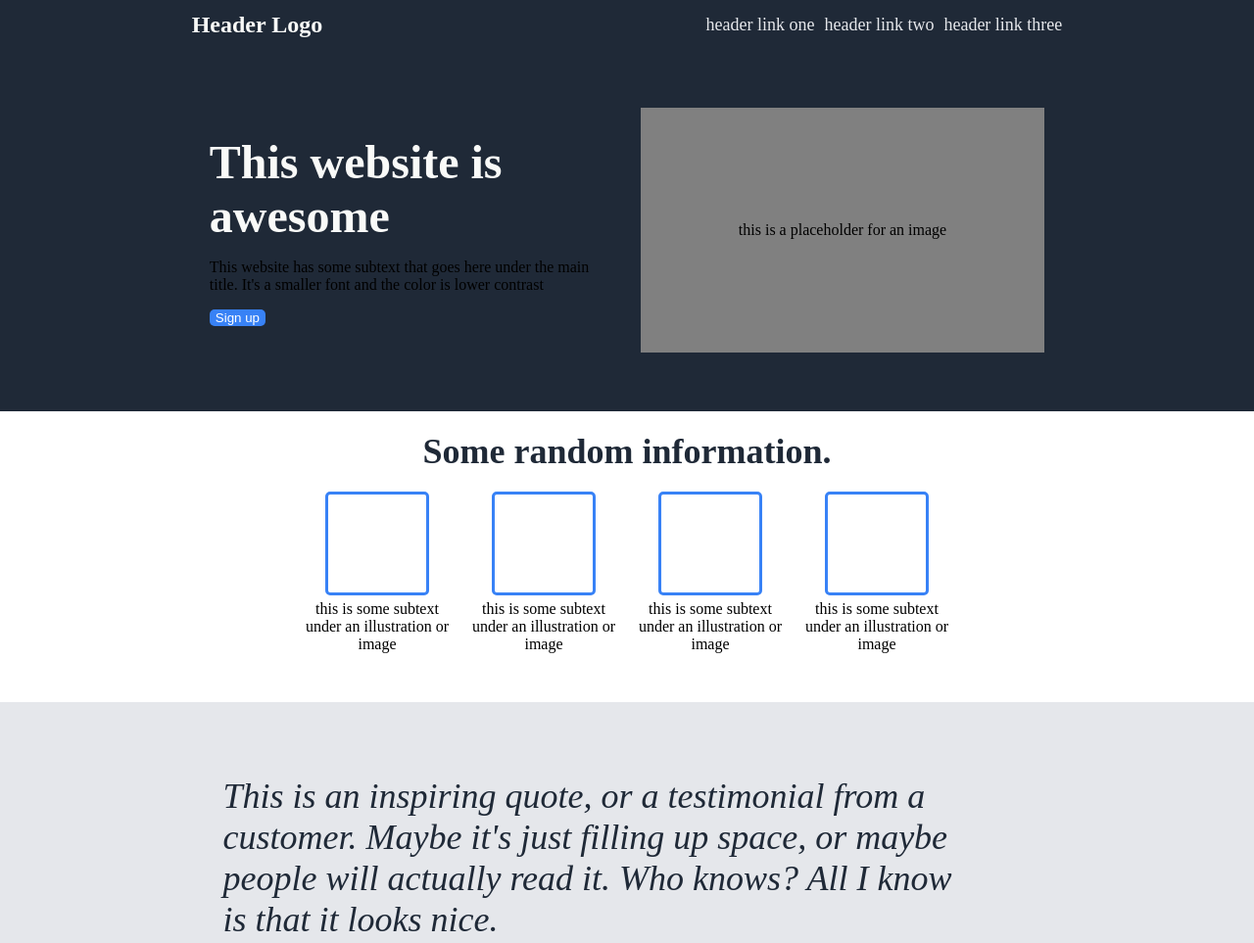
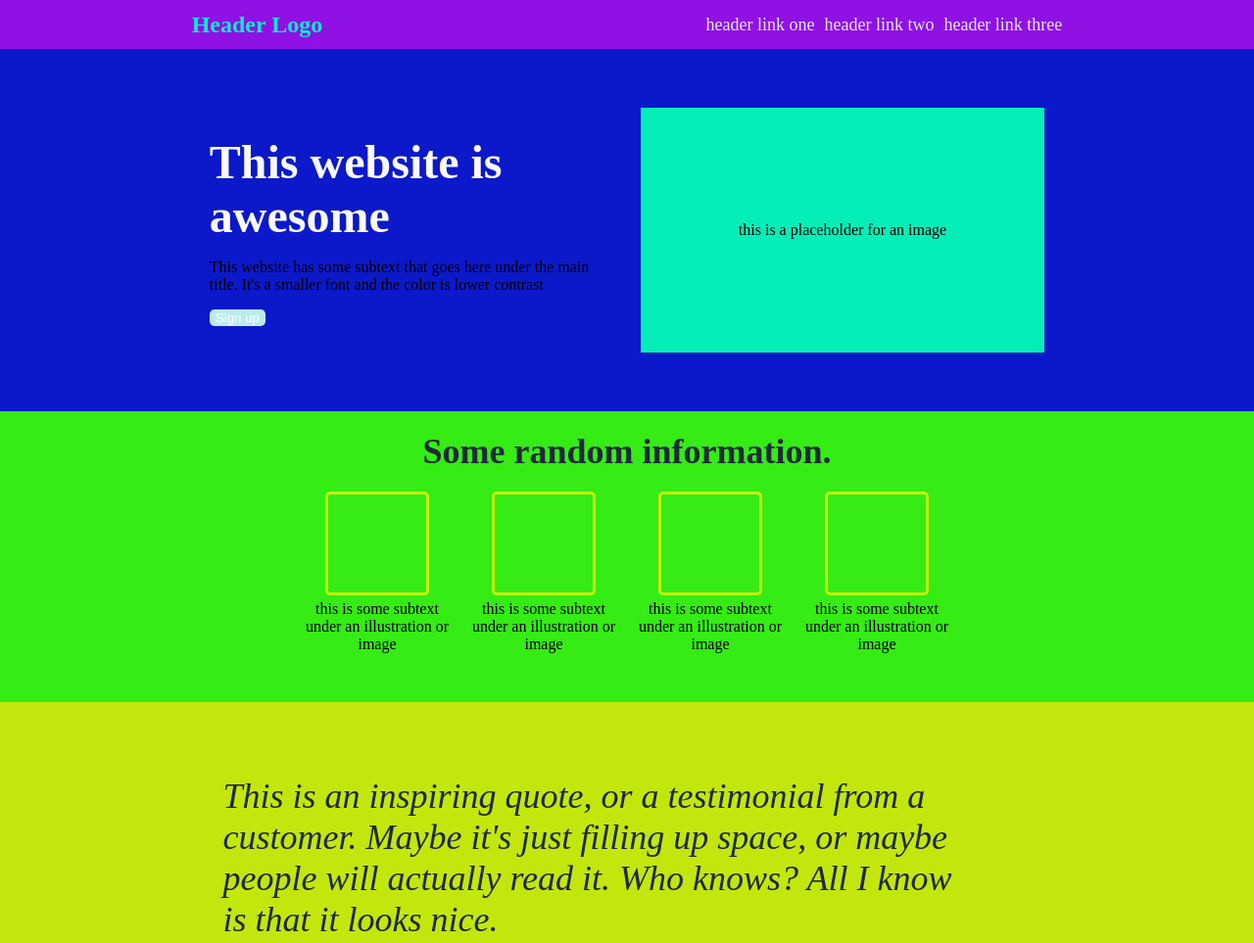
Before and after one commit to JosephRVayalat/landingpage, a plain HTML site: page index.html in a window 1280 px wide. Shown: the top 963 px of the page at 98% size. Drawn offline with Linux system fonts and the light colour scheme.

Commit message:
made index.html and  style.css vibrant

```diff
--- a/style.css
+++ b/style.css
@@ -9,19 +9,18 @@ body {
     margin: 0px;
 }
 
-/* Sections */
 .header {
-    background-color: #1f2937;
+    background-color: #9011e4;
     justify-content: space-around;
     align-items: center;
     font-size: 24px;
     height: 50px;
-    color: #f9faf8;
+    color: #0bead4;
     display: flex;
 }
 
 .part2 {
-    background-color: #1f2937;
+    background-color: #0c19ca;
     display: flex;
     justify-content: center;
     align-items: center;
@@ -29,7 +28,7 @@ body {
 }
 
 .part2 .image {
-    background-color: grey;
+    background-color: rgb(6, 238, 184);
     display: flex;
     padding: 100px;
     margin: 60px 0px;
@@ -51,7 +50,7 @@ body {
 
 
 .random {
-    background-color: white;
+    background-color: rgb(53, 236, 21);
 }
 
 .random h3{
@@ -71,7 +70,6 @@ body {
     justify-content: center;
     gap: 20px;
     margin-bottom: 50px;
-    /* flex-direction: row; */
 }
 
 .random .block {
@@ -86,14 +84,14 @@ body {
 
 .random .box {
     /* display: flex; */
-    border: 3px solid #3882f6;
+    border: 3px solid #c3f00b;
     height: 100px;
     width: 100px;
 
 }
 
 .quote {
-    background-color: #e5e7eb;
+    background-color: #c3e70d;
     display: flex;
     flex-direction: column;
     justify-content: center;
@@ -111,7 +109,7 @@ body {
     margin-right: 75px;
 }
 .sign-up {
-    background-color: white;
+    background-color: rgb(214, 121, 14);
     display: flex;
     justify-content: center;
     align-items: center;
@@ -174,7 +172,7 @@ h1 {
 }
 
 button, .sign-up .container {
-    background-color: #3882f6;
+    background-color: #bcebee;
     color: white;
 }
 
```
